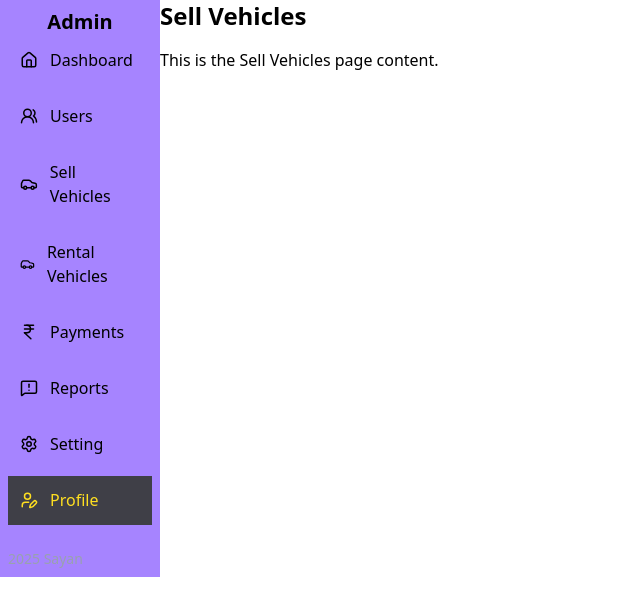
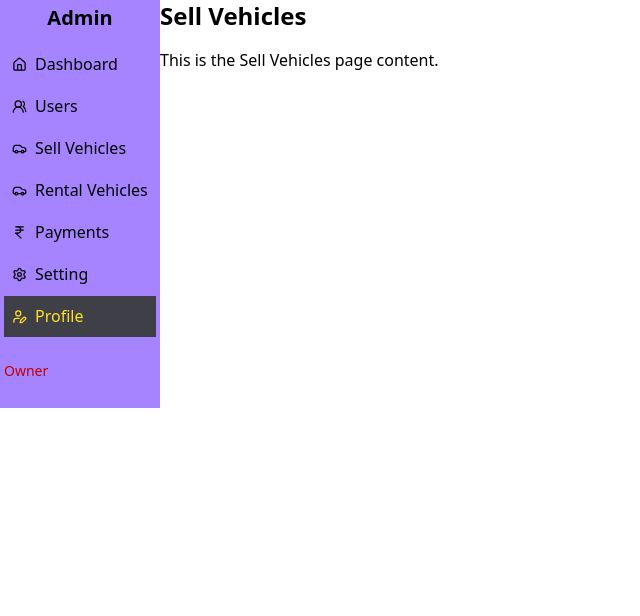
Before and after one commit to SayanMazumder75/Final_Year_Project, a React (Vite) app in the folder Project/: page /Profile in a window 1280 px wide. Shown: the top 616 px of the page, without its empty margins (0-640 px from the left). Built offline with nearby package versions, Linux system fonts and the light colour scheme.

Commit message:
Set sidebar at it's  position during scrolling

```diff
--- a/Project/src/Admin_Panel/Rental_Vehicles.jsx
+++ b/Project/src/Admin_Panel/Rental_Vehicles.jsx
@@ -3,13 +3,20 @@ import Sidebar from "./Sidebar";
 import Car_Rental from "../Car_Rental/Car_Rental";
 const Rental_Vehicles = () =>{
     return(
+        <>
+        <div className="flex relative min-h-screen bg-gradient-to-br from-gray-950 via-slate-900 to-blue-950" >
+           {/* Sidebar - fixed */}
+  <div className="md:w-64 md:h-screen md:fixed left-0 top-0">
+    <Sidebar />
+  </div>
 
-        <container className="flex">
-            <Sidebar />
-            <Car_Rental />
+  {/* Content - scrollable */}
+  <div className="md:flex-1 md:ml-40 md:overflow-y-auto md:h-screen">
+    <Car_Rental />
+  </div>
+        </div>
 
-            </container>
-
+    </>
     )
 }
 
--- a/Project/src/Admin_Panel/Sidebar.jsx
+++ b/Project/src/Admin_Panel/Sidebar.jsx
@@ -5,16 +5,18 @@ import { Link, useLocation } from "react-router-dom";
 const Sidebar = () => {
   const location = useLocation();
   const [open, setOpen] = useState(false); // toggle sidebar on mobile
+  // Position of the side bar will be fixed on the left side of the screen and no scroll bar will be there
+
+
 
   const menuItems = [
-    { name: "Dashboard", path: "/", icon: <Home size={18} /> },
-    { name: "Users", path: "/Users", icon: <UsersRound  size={18} /> },
-    { name: "Sell Vehicles", path: "/Sell_Vehicles", icon: <Car size={18} /> },
-    { name: "Rental Vehicles", path: "/Rental_Vehicles", icon: <Car size={18} /> },
-    { name: "Payments", path: "/Payments", icon: <IndianRupee  size={18} /> },
-    { name: "Reports", path: "/Reports", icon: <MessageSquareWarning  size={18} /> },
-    { name: "Setting", path: "/Setting", icon: <Settings size={18} /> },
-    { name: "Profile", path: "/Profile", icon: <UserPen size={18} /> },
+    { name: "Dashboard", path: "/", icon: <Home size={15} /> },
+    { name: "Users", path: "/Users", icon: <UsersRound  size={15} /> },
+    { name: "Sell Vehicles", path: "/Sell_Vehicles", icon: <Car size={15} /> },
+    { name: "Rental Vehicles", path: "/Rental_Vehicles", icon: <Car size={15} /> },
+    { name: "Payments", path: "/Payments", icon: <IndianRupee  size={15} /> },
+    { name: "Setting", path: "/Setting", icon: <Settings size={15} /> },
+    { name: "Profile", path: "/Profile", icon: <UserPen size={15} /> },
 
   ];
 
@@ -23,6 +25,7 @@ const Sidebar = () => {
       {/* Hamburger for mobile */}
       <button
         className="md:hidden p-3 text-white bg-zinc-800 fixed top-4 left-4 z-50 rounded-lg"
+
         onClick={() => setOpen(!open)}
       >
         <Menu size={18} />
@@ -31,19 +34,19 @@ const Sidebar = () => {
 
       {/* Sidebar */}
       <aside
-        className={`fixed top-0 left-0 h-full bg-violet-400 p-2 z-40 transform transition-transform duration-500
+        className={`fixed top-0 left-0 md:h-102 bg-violet-400 p-1 z-40 transform transition-transform duration-500
         ${open ? "translate-x-0" : "-translate-x-full"} md:translate-x-0 md:static md:w-40 `}
       >
         {/* Logo */}
         <h1 className="text-xl font-bold text-black text-center"> Admin</h1>
 
         {/* Menu */}
-        <nav className="space-y-2">
+        <nav className="space-y-0.5 mt-3 flex flex-col">
           {menuItems.map((item, index) => (
             <Link
               key={index}
               to={item.path}
-              className={`flex items-center gap-3 p-3 ${
+              className={`flex items-center gap-2 p-2 ${
                 location.pathname === item.path
                   ? "bg-zinc-700 text-yellow-300"
                   : "hover:bg-zinc-700"
@@ -58,7 +61,7 @@ const Sidebar = () => {
 
         {/* Footer */}
         <div className="mt-auto pt-6 border-t border-zinc-700">
-          <p className="text-sm text-gray-400"> 2025 Sayan</p>
+          <p className="text-sm text-red-700"> Owner</p>
         </div>
       </aside>
 
```
